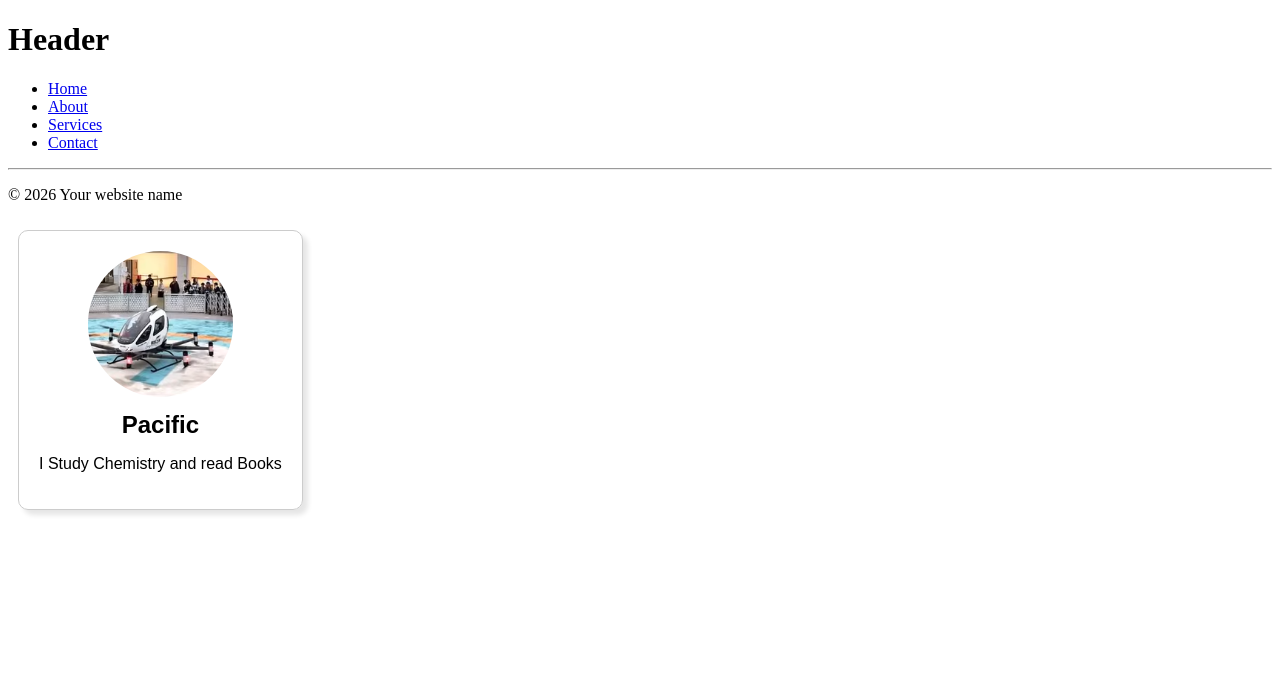
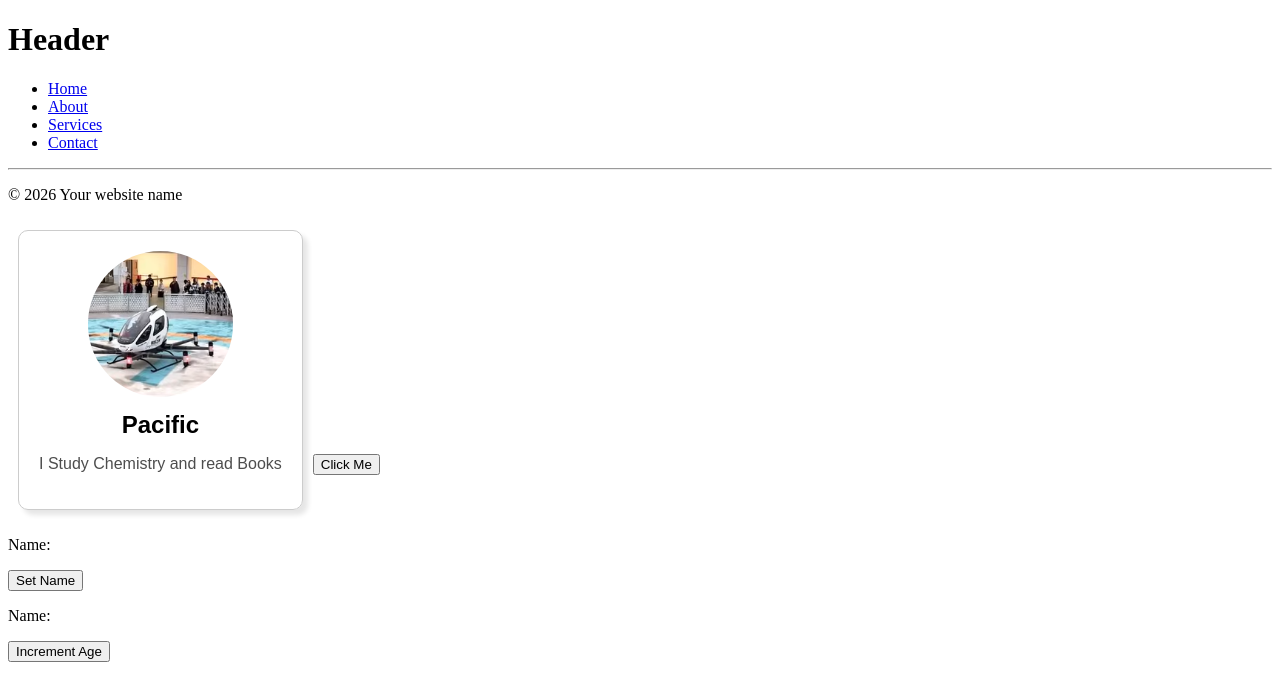
Before and after one commit to hpeter19/30days-javascript, a React (Vite) app in the folder react-projects-2/: page / in a window 1280 px wide. Shown: the top 700 px of the page. Built offline with nearby package versions, Linux system fonts and the light colour scheme.

Commit message:
setting functiin to create age

```diff
--- a/react-projects-2/src/App.jsx
+++ b/react-projects-2/src/App.jsx
@@ -1,6 +1,8 @@
 import Header from "./Header"
 import Footer from "./Footer";
 import Card from "./Card";
+import Button from "./Button";
+import MyComponent from "./MyComponent";
 
 function App(){
     return(
@@ -8,6 +10,8 @@ function App(){
       <Header />
       <Footer />
       <Card />
+      <Button />
+      < MyComponent />
       </>
     );
 }
--- /dev/null
+++ b/react-projects-2/src/Button.jsx
@@ -0,0 +1,9 @@
+function Button(){
+
+    const handleClick = () => console.log("ouch")
+
+    return(
+        <button onClick={handleClick}>Click Me</button>
+    );
+}
+export default Button
--- /dev/null
+++ b/react-projects-2/src/MyComponent.jsx
@@ -0,0 +1,27 @@
+import { useState } from "react"
+
+function MyComponent(){
+
+   const [name, setName] =useState();
+   const [age, setAge]= useState();
+
+   const updateName = () =>{
+     setName("sparrow");
+   }
+
+   const incrementAge = () => {
+     setAge(age + 1);
+   }
+
+    return(
+        <div>
+            <p>Name:{name}</p>
+            <button onClick={updateName}>Set Name</button>
+
+            <p>Name:{age}</p>
+            <button onClick={incrementAge}>Increment Age</button>
+        </div>
+    );
+}
+
+export default MyComponent
--- a/react-projects-2/src/index.css
+++ b/react-projects-2/src/index.css
@@ -22,4 +22,5 @@
 
 .card .card-text{
   font-family: Arial, Helvetica, sans-serif;
+  color: hsl(0, 0%, 30%);
 }
```
